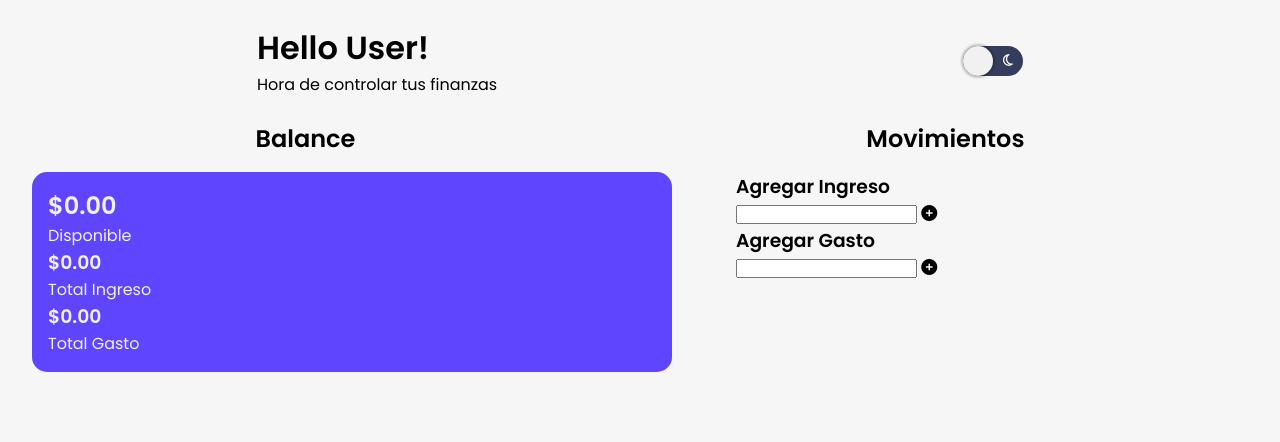
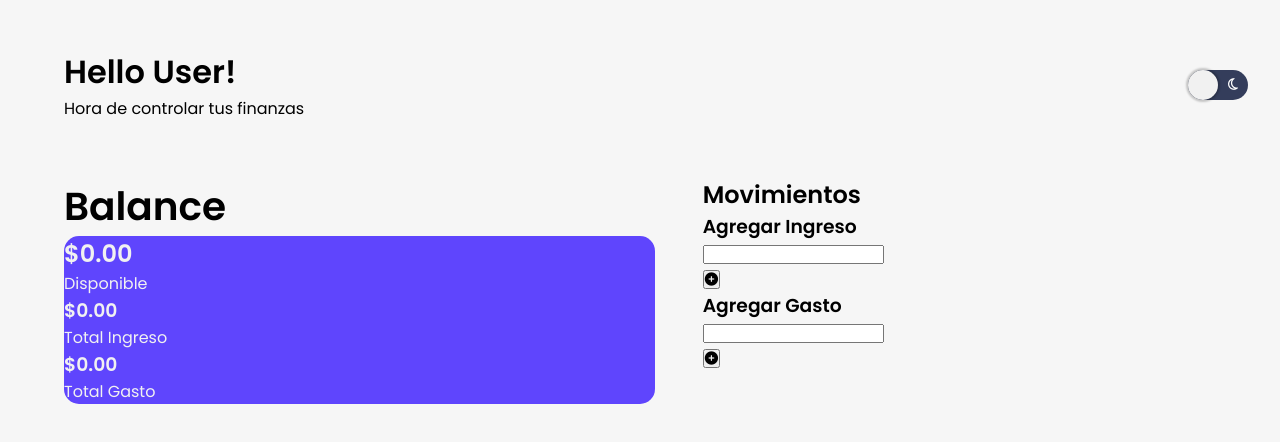
Before and after one commit to iescheinberg/UTN_Billetera, a plain HTML site: page index.html in a window 1280 px wide. Drawn offline with Linux system fonts and the light colour scheme.

Commit message:
nueva modificación

```diff
--- a/css/styles.css
+++ b/css/styles.css
@@ -13,9 +13,9 @@ body{
 .cabecera{
     background-color: #f6f6f6;
     display: flex;
-    justify-content: space-around;
+    justify-content: space-between;
     align-items: center;
-    padding: 1.5rem;
+    padding: 3rem 2rem 1.5rem 4rem;
 }
 
 /* ------------------------------------------------- BOTÓN MODO NOCHE -------------------------------------------------*/
@@ -51,13 +51,6 @@ body{
     background: none;
     color: #fff;
 }
-/* ------------------------------------------------------- TITULOS ----------------------------------------------------- */
-.titulos{
-    display: flex;
-    justify-content: space-around;
-    align-items: center;
-    padding: 0 0 1rem;
-}
 /* -------------------------------------------------- CONTENEDOR PRINCIPAL ----------------------------------------------*/
 .contenedorPrincipal{
     display: flex;
@@ -66,18 +59,39 @@ body{
 
 }
 /* ------------------------------------------------- CONTENEDOR DE BALANCE ----------------------------------------------*/
-.contenedorBalance{
+.tituloBalance{
+    color: black;
+    font-size: 26px;
+}
+.contenedorFondo{
     background-color: #5f45fd;
     color: #F1F1F1;
+    border-radius: 15px;
+}
+.contenedorBalance{
     width: 50%;
     padding: 1rem 0 1rem 1rem;
-    border-radius: 15px;
+
+    margin: 1rem 1rem 1rem 3rem;
 }
 /* --------------------------------------------- CONTENEDOR DE MOVIMIENTOS ----------------------------------------------*/
 .contenedorMov{
     display: flex;
     flex-direction: column;
     align-items: flex-start;
-    width: 40%;
+    width: 50%;
+    padding: 2rem;
+}
 
+.sumar{
+    background-color: #ffffff;
+    border-radius: 15px;
+    padding: 2rem;
+    margin-bottom: 2rem;
 }
+.restar{
+    background-color: #ffffff;
+    border-radius: 15px;
+    padding: 2rem;
+    margin-top: 2rem;
+}
--- a/index.html
+++ b/index.html
@@ -20,13 +20,17 @@
         </button>
     </div>
 
-    <div class="titulos">
-        <h2>Balance</h2>
-        <h2>Movimientos</h2>
-    </div>
+    <!-- <div class="titulos">
+        <div class="tituloBalance"><h2>Balance</h2></div>
+        <div class="tituloMov"><h2>Movimientos</h2></div>
+    </div> -->
 
     <div class="contenedorPrincipal">
         <div class="contenedorBalance">
+            <div class="tituloBalance">
+                <h2>Balance</h2>
+            </div>
+            <div class="contenedorFondo">
                 <div class="contenedorDisponible">
                     <h2 class="disponible" id="disponible">$0.00</h2>
                     <p>Disponible</p>
@@ -40,17 +44,28 @@
                     <p>Total Gasto</p>
                 </div>
             </div>
+        </div>
 
         <div class="contenedorMov">
-            <div class="sumar">
+            <div class="tituloMov"><h2>Movimientos</h2></div>
+            <div class="contenedorOperacion">
+                <div class="contenedorSuma">
+                    <div class="agregarIngreso">
                         <h3>Agregar Ingreso</h3>
                         <input type="number" name="addIngreso" id="addIngreso">
-                <i class="fa-solid fa-circle-plus"></i>
                     </div>
-            <div class="restar">
+                    <div class="btnIngreso">
+                        <button><i class="fa-solid fa-circle-plus"></i></button>
+                    </div>
+                </div>
+                <div class="contenedorResta">
+                    <div class="agregarGasto">
                         <h3>Agregar Gasto</h3>
                         <input type="number" name="addGasto" id="addGasto">
-                <i class="fa-solid fa-circle-plus"></i>
+                    </div>
+                    <div class="btnGasto">
+                        <button><i class="fa-solid fa-circle-plus"></i></button>
+                    </div>
                 </div>
             </div>
     </div>
```
Lines whose indentation alone changed are shown as unchanged.
